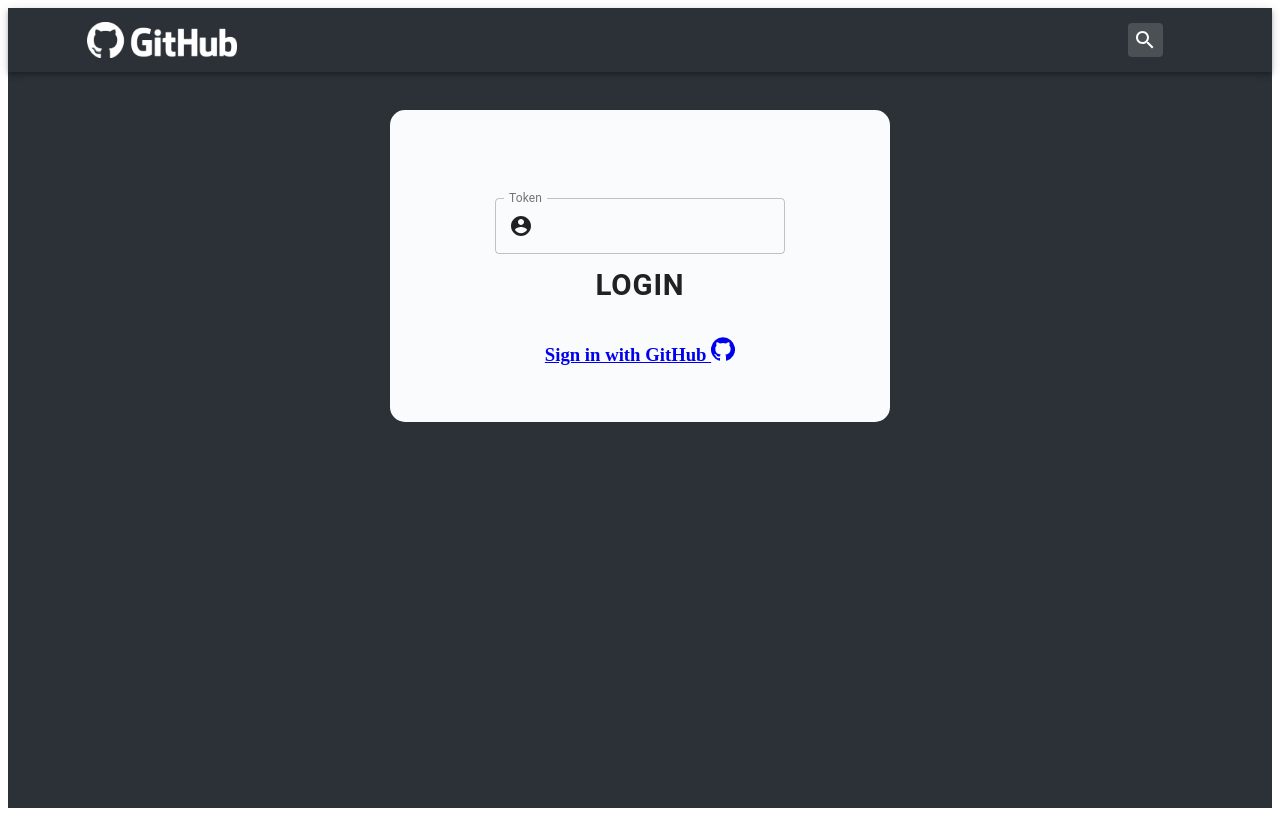
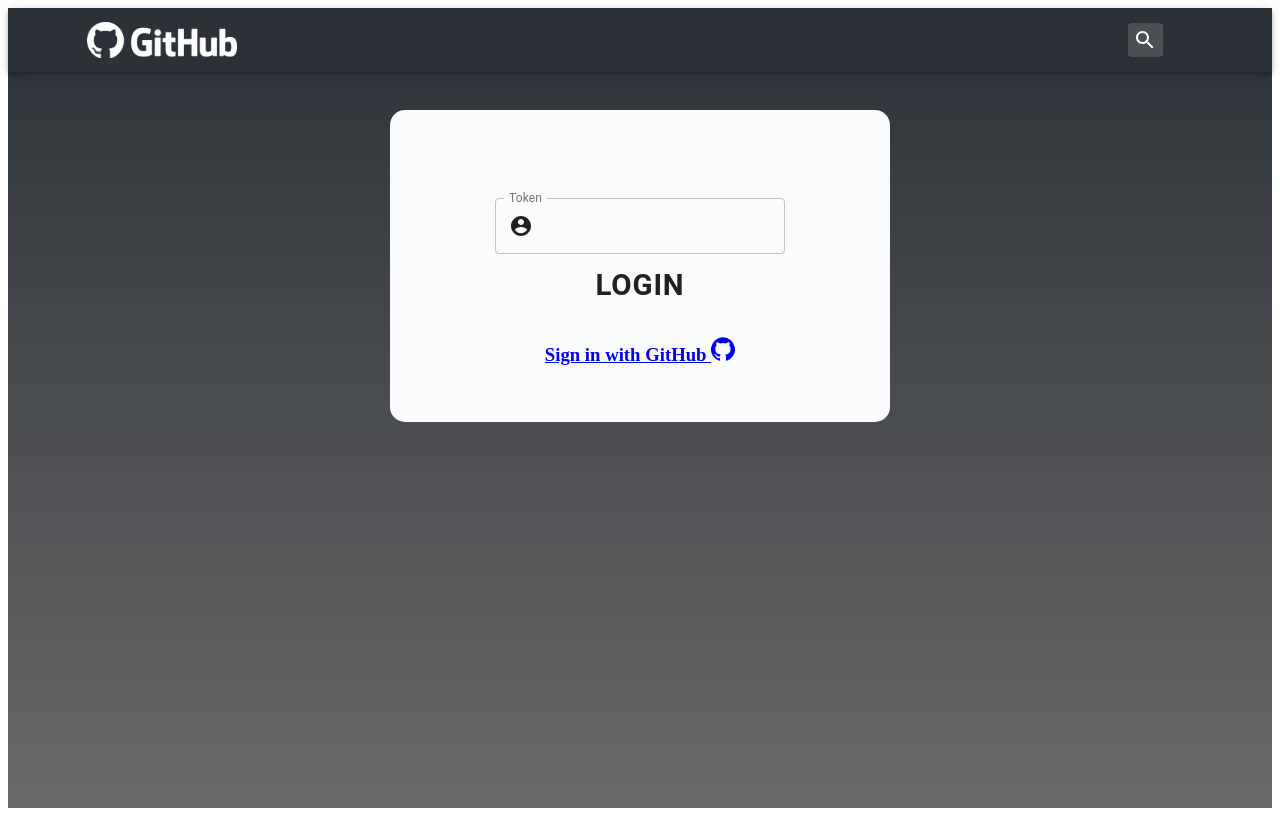
Before and after one commit to HEHOHADA/git-clone-ts-gql, a React (Create React App) app: page /login in a window 1280 px wide. Built offline with nearby package versions, Linux system fonts and the light colour scheme.

Commit message:
fixes...)

```diff
--- a/src/App.tsx
+++ b/src/App.tsx
@@ -1,13 +1,15 @@
 import React from "react";
 import Login from "./app/pages/Login";
 import { BrowserRouter, Switch, Route, Redirect } from "react-router-dom";
+import PrivateRoute from "./app/routes/PrivateRoute";
 export default function App() {
+  const isAuth = false;
   return (
     <div>
       <BrowserRouter>
         <Redirect from="/" to="/login" />
         <Switch>
-          <Route exact path="/login" component={Login} />
+          <PrivateRoute isAuth={isAuth} path="/login" component={Login} />
         </Switch>
       </BrowserRouter>
     </div>
--- a/src/app/components/layout/MainLayout.tsx
+++ b/src/app/components/layout/MainLayout.tsx
@@ -1,12 +1,22 @@
+import { makeStyles } from "@material-ui/core/styles";
 import React, { PropsWithChildren } from "react";
 import Navbar from "../Navbar/Navbar";
 
+const useStyles = makeStyles(() => ({
+  container: {
+    height: "100vh",
+    background:
+      "linear-gradient(180deg, rgba(43,49,55,1) 0%, rgba(105,105,105,1) 100%)",
+  },
+}));
+
 const MainLayout: React.FC<PropsWithChildren<{}>> = ({ children }) => {
+  const classes = useStyles();
   return (
-    <>
+    <div className={classes.container}>
       <Navbar />
       <div>{children}</div>
-    </>
+    </div>
   );
 };
 export default MainLayout;
--- a/src/app/pages/login.tsx
+++ b/src/app/pages/login.tsx
@@ -1,21 +1,10 @@
 import React from "react";
 import Layout from "../components/layout/MainLayout";
-import { makeStyles } from "@material-ui/core";
-import Log from "../components/Login/Login";
+import LoginForm from "../components/Login/Login";
 export default function Login() {
-  const classes = useStyles();
   return (
-    <div className={classes.container}>
-      <Layout>
-        <Log />
-      </Layout>
-    </div>
+    <Layout>
+      <LoginForm />
+    </Layout>
   );
 }
-
-const useStyles = makeStyles(() => ({
-  container: {
-    height: "100vh",
-    backgroundColor: "#2b3137",
-  },
-}));
--- /dev/null
+++ b/src/app/routes/PrivateRoute.tsx
@@ -0,0 +1,30 @@
+import React, { Component } from "react";
+import { Redirect, Route, RouteProps } from "react-router-dom";
+
+interface PrivateRouteProps extends RouteProps {
+  component: any;
+  isAuth: boolean;
+}
+
+const PrivateRoute = (props: PrivateRouteProps) => {
+  const { component: Component, isAuth, ...rest } = props;
+  return (
+    <Route
+      {...rest}
+      render={(routeProps) =>
+        isAuth ? (
+          <Redirect
+            to={{
+              pathname: "/home",
+              state: { from: routeProps.location },
+            }}
+          />
+        ) : (
+          <Component {...routeProps} />
+        )
+      }
+    />
+  );
+};
+
+export default PrivateRoute;
```
